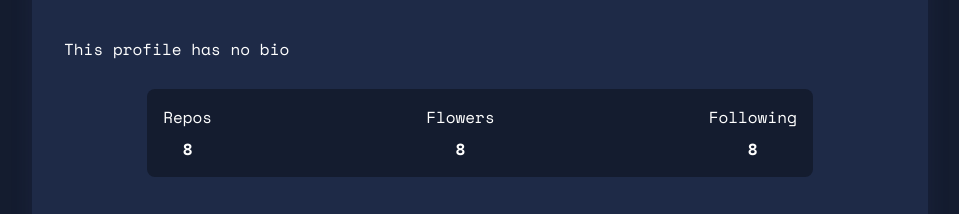
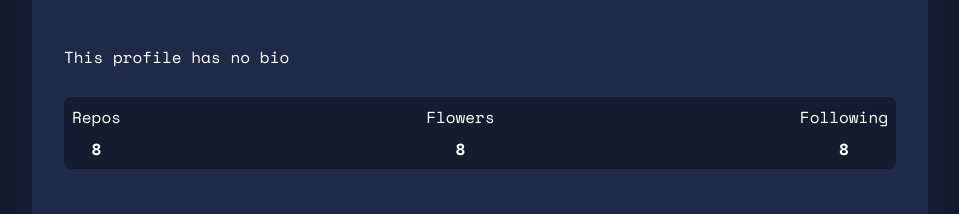
Before and after one commit to seijasm1992/git-search-user, a website: page index.html in a window 1280 px wide. Shown: the part 365-579 px from the top of the page, without its empty margins (160-1119 px from the left). Drawn offline with nearby package versions, Linux system fonts and the light colour scheme; no server answers.

Commit message:
fixed layout issue

```diff
--- a/index.html
+++ b/index.html
@@ -73,7 +73,7 @@
           This profile has no bio
         </p>
         <div
-          class="info-cards flex items-center justify-between gap-2 w-4/5 blue-dark rounded-lg p-4 mx-auto"
+          class="info-cards flex items-center justify-between gap-2 w-full blue-dark rounded-lg p-2 mx-auto"
         >
           <div class="info-user flex flex-col gap-2 items-center">
             <span class="font-normal text-white text-1xl" id="repos"
```
Also changed, not shown: src/output.css.
